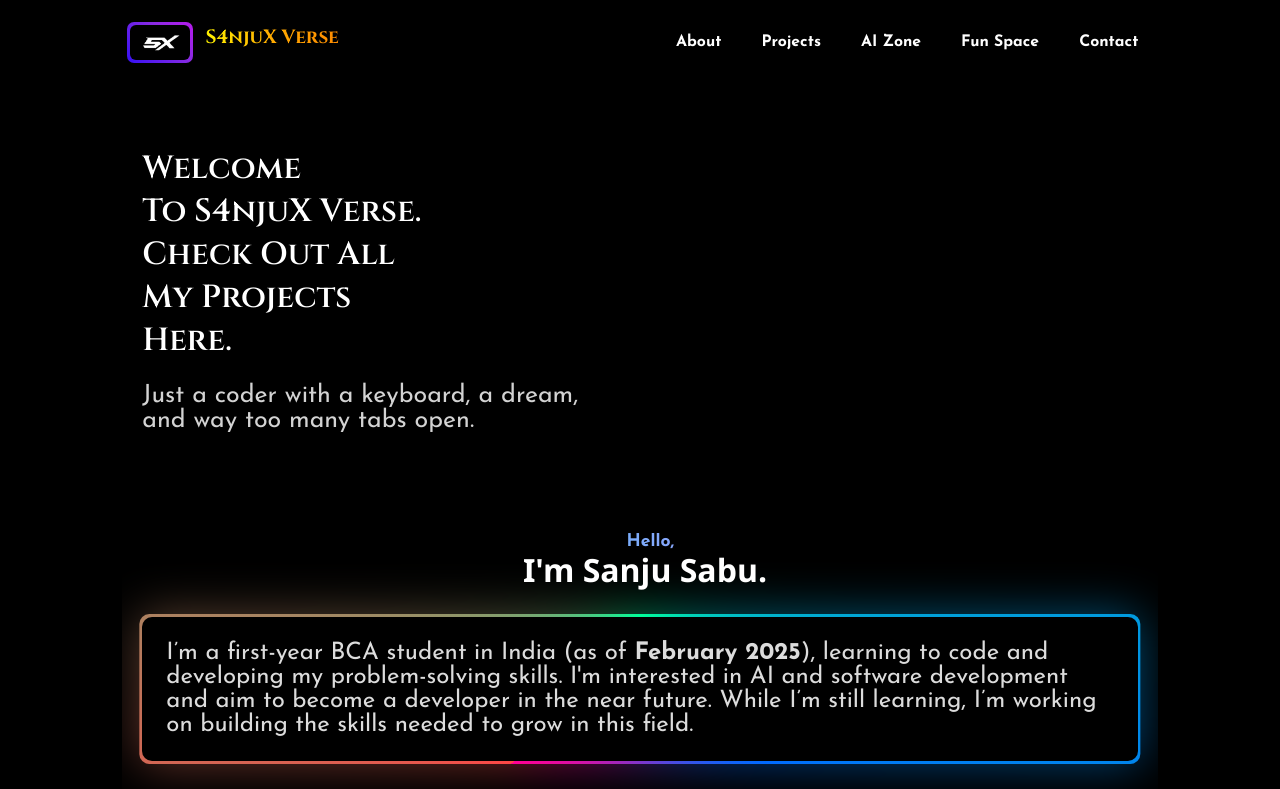
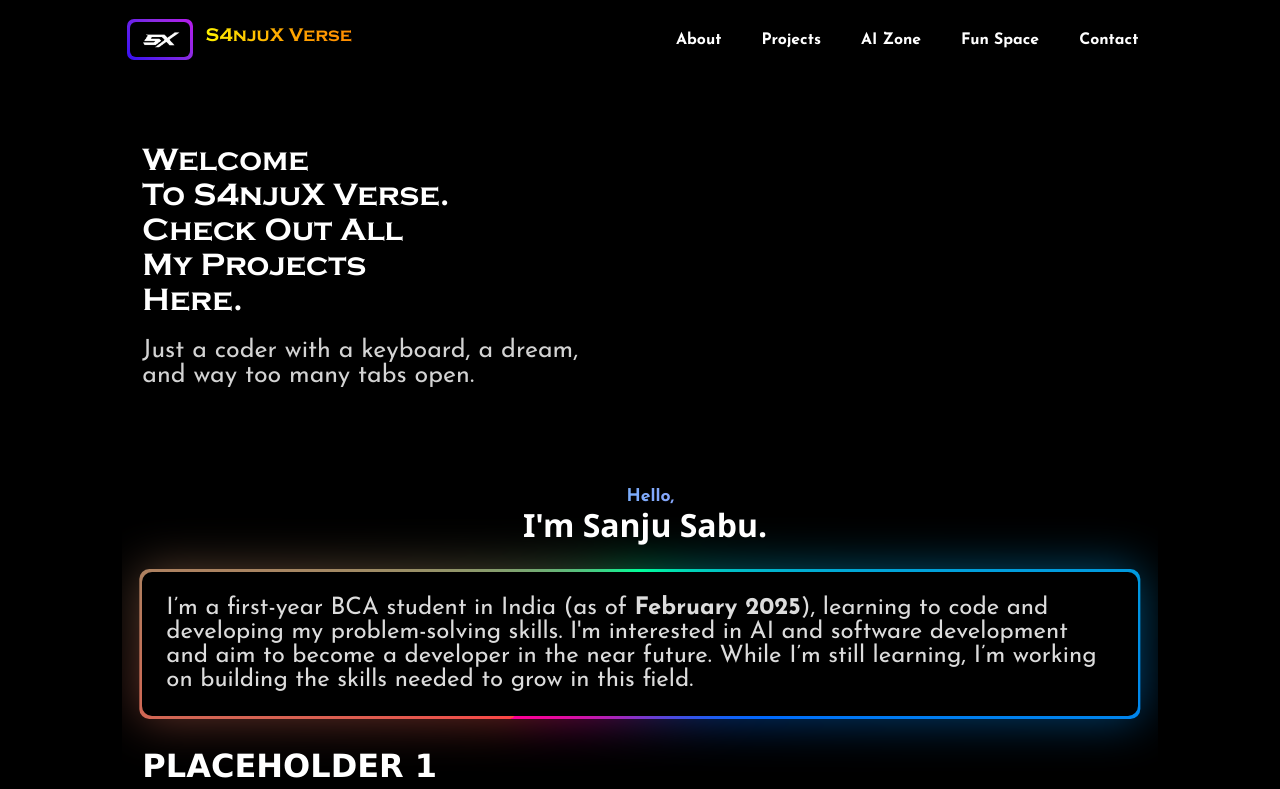
Before and after one commit to S4njuX/S4njuX-Verse, a plain HTML site: page index.html in a window 1280 px wide. Shown: the top 789 px of the page. Drawn offline with Linux system fonts and the light colour scheme.

Commit message:
Update index.html

```diff
--- a/index.html
+++ b/index.html
@@ -37,7 +37,7 @@
         }
 
         @font-face {
-            font-family: 'copperplate Gothic';
+            font-family: 'copperplate_gothic_bold_regular';
             src: url('Fonts/copperplate_gothic_bold_regular.woff') format('woff');
         }
 
```
